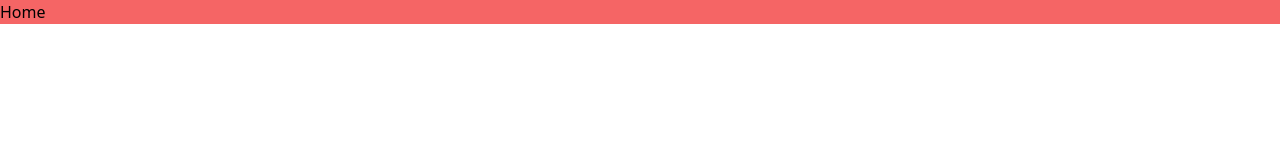
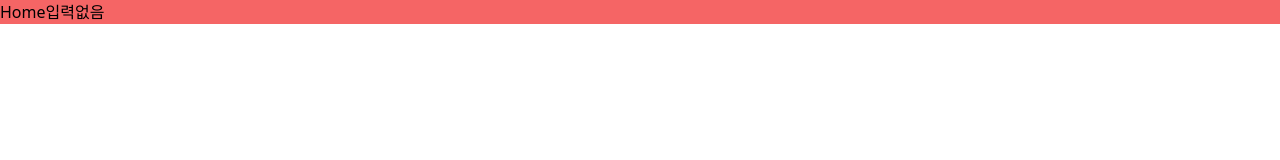
Before and after one commit to rukeni/RESUME, a React app: page / in a window 1280 px wide. Shown: the top 160 px of the page. Built offline with nearby package versions, Linux system fonts and the light colour scheme.

Commit message:
리팩토링 : context api의 children props 수정

```diff
--- a/package.json
+++ b/package.json
@@ -24,6 +24,7 @@
   },
   "homepage": "https://github.com/rukeni/RESUME#readme",
   "dependencies": {
+    "immer": "^7.0.0",
     "react": "^16.13.1",
     "react-dom": "^16.13.1",
     "react-router": "^5.2.0"
--- a/src/context/GlobalState.jsx
+++ b/src/context/GlobalState.jsx
@@ -16,6 +16,7 @@ const GlobalState = ({ children }) => {
     e.preventDefault();
     dispatch({
       type: SET_DATA,
+      payload: 1,
     });
   };
   return (
@@ -32,9 +33,9 @@ const GlobalState = ({ children }) => {
 };
 
 GlobalState.propTypes = {
-  children: PropTypes.func,
+  children: PropTypes.objectOf(PropTypes.any),
 };
 GlobalState.defaultProps = {
-  children: '',
+  children: {},
 };
 export default GlobalState;
--- a/src/context/globalReducer.js
+++ b/src/context/globalReducer.js
@@ -0,0 +1,14 @@
+import produce from 'immer';
+import { SET_DATA } from './types';
+
+export default (state, action) => produce(state, (draft) => {
+  switch (action.type) {
+    case SET_DATA:
+    {
+      draft.data = action.payload;
+      break;
+    }
+    default:
+      break;
+  }
+});
--- a/src/index.jsx
+++ b/src/index.jsx
@@ -3,12 +3,15 @@ import ReactDOM from 'react-dom';
 
 import './styles/tailwind.css';
 import App from './pages';
+import GlobalProvider from './context/GlobalState';
 
 console.log('%c 리액트 컴포넌트 생성', 'color: blue; font-size: 1.5rem;');
 console.time('앱 시작시간');
 ReactDOM.render(
   <>
-    <App />
+    <GlobalProvider>
+      <App />
+    </GlobalProvider>
   </>,
   document.getElementById('root'),
 );
--- a/src/pages/index.jsx
+++ b/src/pages/index.jsx
@@ -1,8 +1,22 @@
 import React from 'react';
+
+import Data from '../context/globalContext';
 
 const index = () => (
   <div className="bg-red-500">
     Home
+    <Data.Consumer>
+      { ({ data, handleClick }) => (
+        <button
+          type="button"
+          onClick={handleClick}
+        >
+          { data || '입력없음' }
+
+        </button>
+      )}
+
+    </Data.Consumer>
   </div>
 );
 
```
Also changed, not shown: .eslintrc.js, 1 other file (tests, documents, lock files or other folders).
